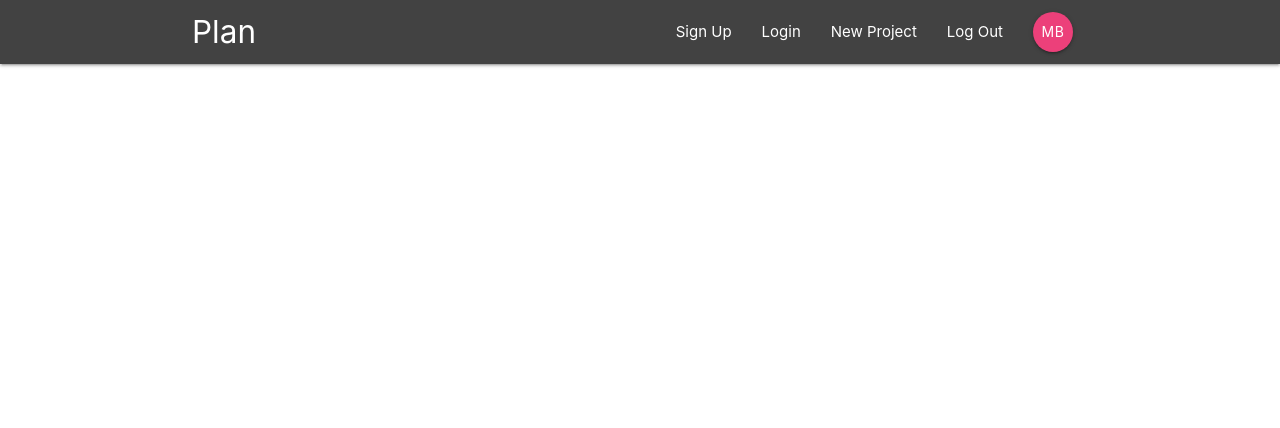
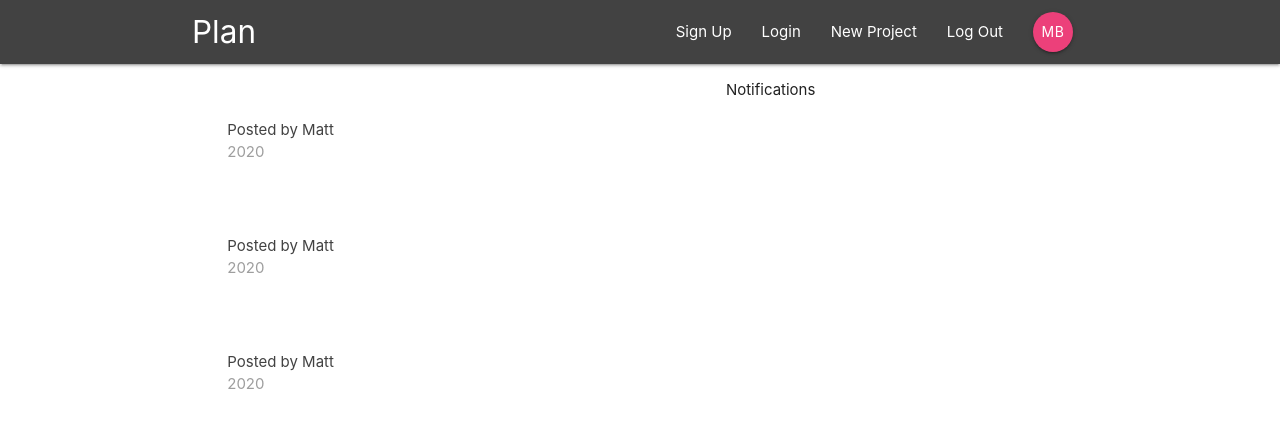
Before and after one commit to mbrown98/hatch, a React (Create React App) app: page / in a window 1280 px wide. Shown: the top 428 px of the page. Built offline with nearby package versions, Linux system fonts and the light colour scheme.

Commit message:
created dashboard, project list, and notifications components

```diff
--- a/src/App.js
+++ b/src/App.js
@@ -1,4 +1,5 @@
-import { BrowserRouter } from "react-router-dom";
+import { BrowserRouter, Switch, Route } from "react-router-dom";
+import Dashboard from "./components/dashboard/Dashboard";
 import NavBar from "./components/layout/NavBar";
 
 function App() {
@@ -7,6 +8,9 @@
       {" "}
       <div className="App">
         <NavBar />
+        <Switch>
+          <Route path="/" component={Dashboard} />
+        </Switch>
       </div>
     </BrowserRouter>
   );
--- a/src/components/dashboard/Dashboard.js
+++ b/src/components/dashboard/Dashboard.js
@@ -0,0 +1,19 @@
+import React from "react";
+import Notifications from "./Notifications";
+import ProjectList from "../projects/ProjectList";
+const Dashboard = () => {
+  return (
+    <div className="container dashboard">
+      <div className="row">
+        <div className="col s12 m6">
+          <ProjectList />
+        </div>
+        <div className="col s12 m5 offset-m1">
+          <Notifications />
+        </div>
+      </div>
+    </div>
+  );
+};
+
+export default Dashboard;
--- a/src/components/dashboard/Notifications.js
+++ b/src/components/dashboard/Notifications.js
@@ -0,0 +1,11 @@
+import React from "react";
+
+const Notifications = () => {
+  return (
+    <div>
+      <p>Notifications</p>
+    </div>
+  );
+};
+
+export default Notifications;
--- a/src/components/projects/ProjectList.js
+++ b/src/components/projects/ProjectList.js
@@ -0,0 +1,31 @@
+import React from "react";
+
+const ProjectList = () => {
+  return (
+    <div className="project-list section">
+      <div className="card z-depth-0 project-summary">
+        <div className="card-content grey-text text-darken-3">
+          <span className="card-title"></span>
+          <p>Posted by Matt</p>
+          <div className="grey-text">2020</div>
+        </div>
+      </div>
+      <div className="card z-depth-0 project-summary">
+        <div className="card-content grey-text text-darken-3">
+          <span className="card-title"></span>
+          <p>Posted by Matt</p>
+          <div className="grey-text">2020</div>
+        </div>
+      </div>
+      <div className="card z-depth-0 project-summary">
+        <div className="card-content grey-text text-darken-3">
+          <span className="card-title"></span>
+          <p>Posted by Matt</p>
+          <div className="grey-text">2020</div>
+        </div>
+      </div>
+    </div>
+  );
+};
+
+export default ProjectList;
```
Also changed, not shown: 1 other file (tests, documents, lock files or other folders).
